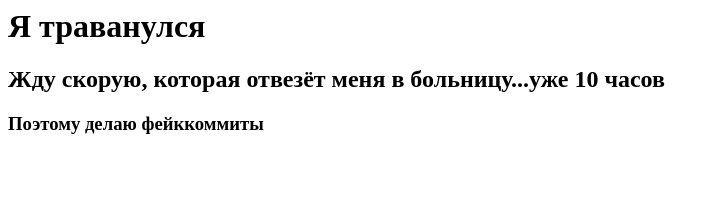
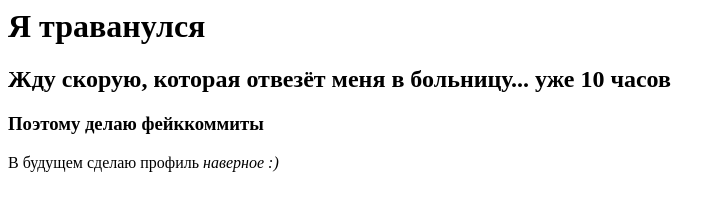
Before and after one commit to Vadimagic/Profile, a plain HTML site: page Index.html in a window 1280 px wide. Shown: the whole page, without its empty margins (0-726 px from the left). Drawn offline with Linux system fonts and the light colour scheme.

Commit message:
Update Index.html

```diff
--- a/Index.html
+++ b/Index.html
@@ -1,3 +1,4 @@
 <h1>Я траванулся</h1>
-<h2>Жду скорую, которая отвезёт меня в больницу...<strong>уже 10 часов</strong></h2>
+<h2>Жду скорую, которая отвезёт меня в больницу... <strong>уже 10 часов</strong></h2>
 <h3>Поэтому делаю фейккоммиты</h3>
+<p>В будущем сделаю профиль <i>наверное :)</i></p>
```
